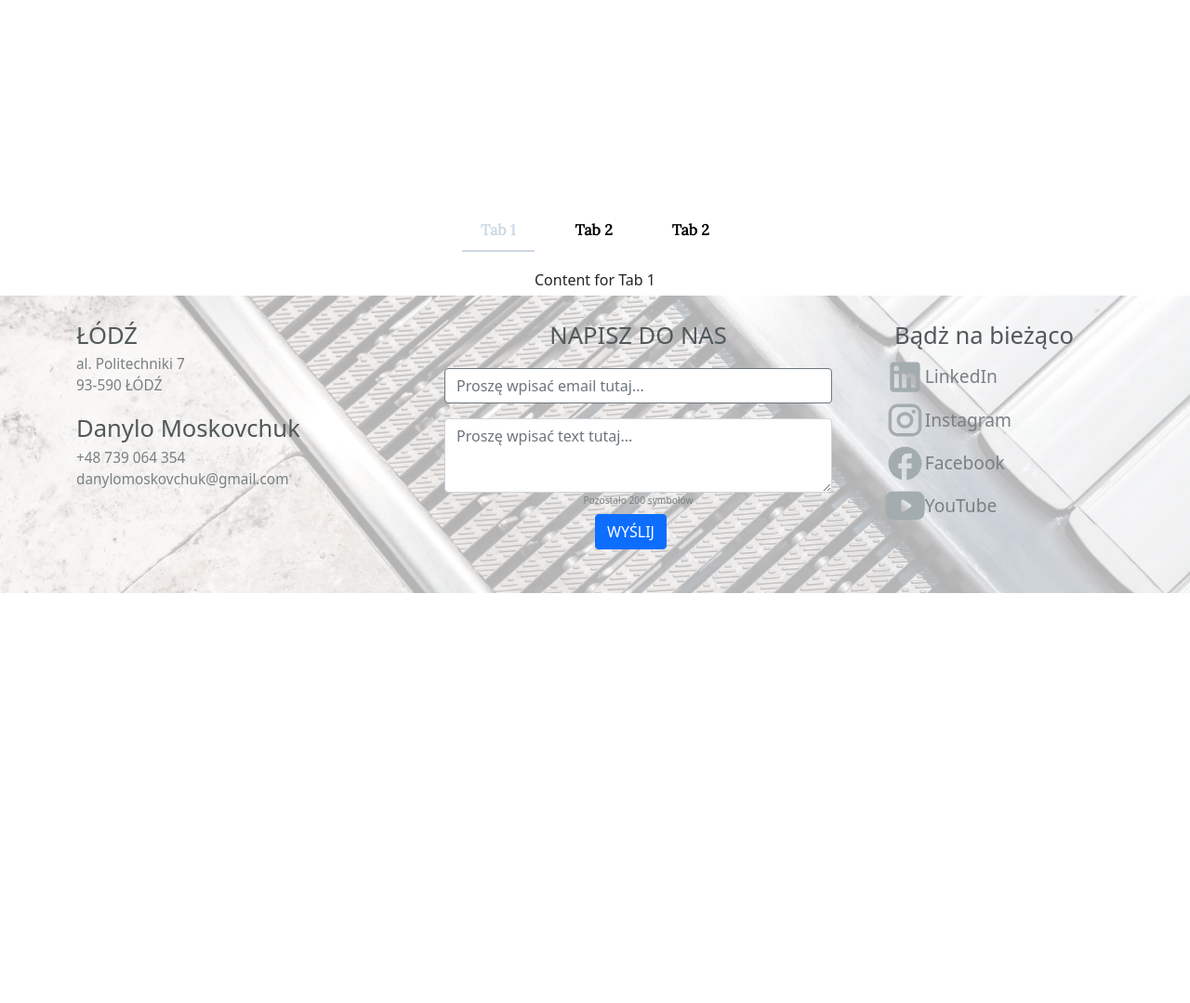
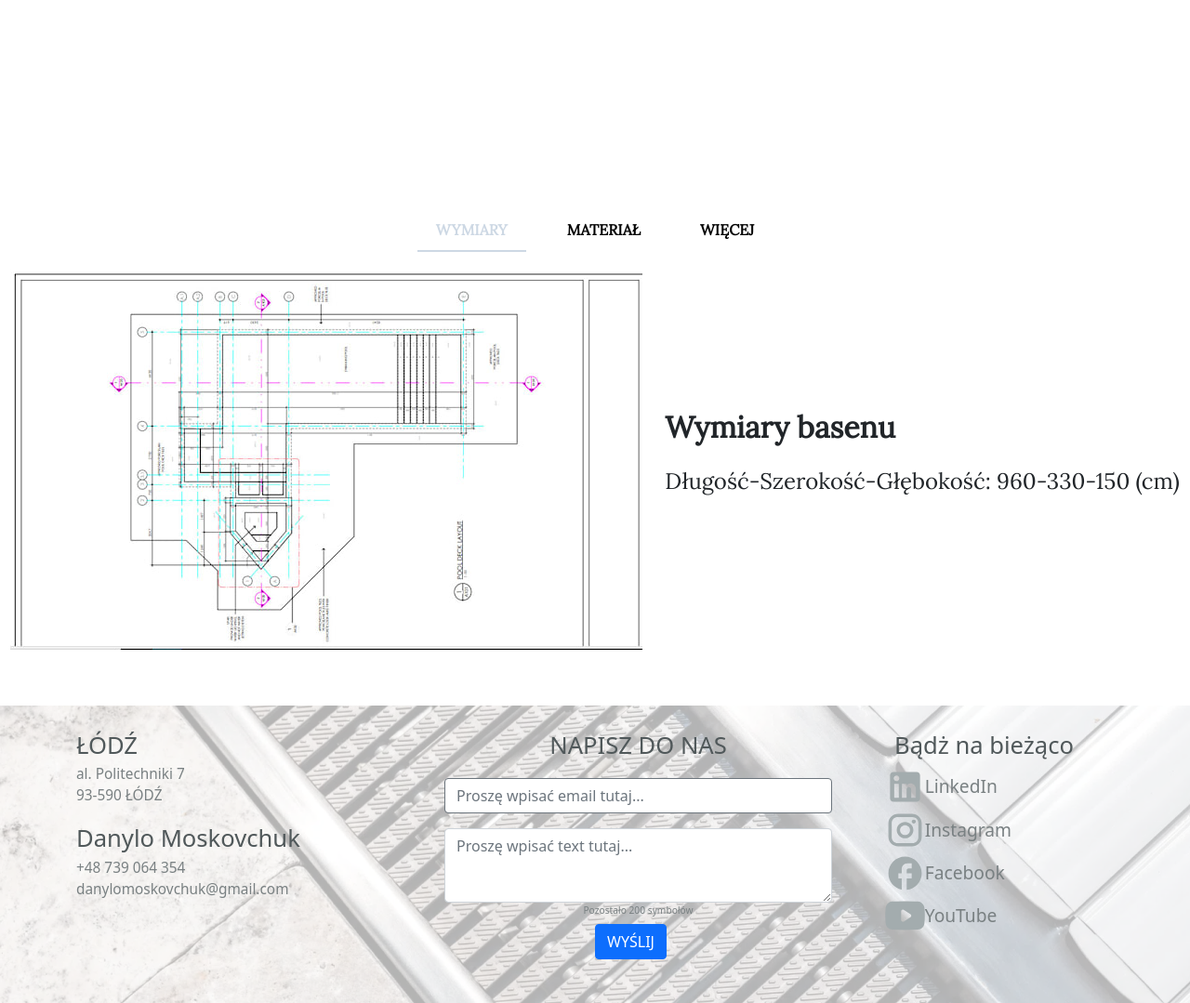
Before and after one commit to ernestilchenko/basen, a Django app: page /app/example/ in a window 1280 px wide. Shown: the part 1176-2255 px from the top of the page at 93% size. Before the commit the page ends 1814 px from the top, so only its background shows below. Run offline with Django 5.2, Linux system fonts and the light colour scheme; some libraries are stand-ins or nearby versions.

Commit message:
Created tab-contents

```diff
--- a/basen_app/templates/example.html
+++ b/basen_app/templates/example.html
@@ -93,19 +93,49 @@
             <div class="container-description">
                 <div class="row justify-content-center">
                     <div class="col-auto">
-                        <button class="tab-button" onclick="showTab(0)">Tab 1</button>
+                        <button class="tab-button" onclick="showTab(0)">WYMIARY</button>
                     </div>
                     <div class="col-auto">
-                        <button class="tab-button" onclick="showTab(1)">Tab 2</button>
+                        <button class="tab-button" onclick="showTab(1)">MATERIAŁ</button>
                     </div>
                     <div class="col-auto">
-                        <button class="tab-button" onclick="showTab(2)">Tab 2</button>
+                        <button class="tab-button" onclick="showTab(2)">WIĘCEJ</button>
                     </div>
                 </div>
 
-                <div class="tab-content" id="tab-0">Content for Tab 1</div>
-                <div class="tab-content" id="tab-1">Content for Tab 2</div>
-                <div class="tab-content" id="tab-2">Content for Tab 3</div>
+                <div class="tab-content" id="tab-0">
+                    <div class="row align-items-center justify-content-center">
+                        <div class="col-auto">
+                            <img src="{% static 'images/draft-pool.jpg' %}">
+                        </div>
+                        <div class="col-auto text-start">
+                            <p class="description-header">Wymiary basenu</p>
+                            <p class="description-tekst">Długość-Szerokość-Głębokość: 960-330-150 (cm)</p>
+                        </div>
+                    </div>
+                </div>
+                <div class="tab-content" id="tab-1">
+                    <div class="row align-items-center justify-content-center">
+                        <div class="col-auto">
+                            <img src="{% static 'images/stainless-steel.webp' %}">
+                        </div>
+                        <div class="col-auto text-start">
+                            <p class="description-header">Stal nierdzewna</p>
+                            <p class="description-tekst">AISI 304 (1.4301)</p>
+                            <p class="description-tekst">Grubość ścianki: 3.5mm<br>Grubość dna: 3mm</p>
+                        </div>
+                    </div>
+                </div>
+                <div class="tab-content" id="tab-2">
+                    <div class="row align-items-center justify-content-center">
+                        <div class="col-auto">
+                            <p class="description-header">Dokumentacja</p>
+                            <a href="{% static 'pdf/documentation_1.pdf' %}" download="documentation.pdf">
+                                <button class="download-button">Pobierz PDF</button>
+                            </a>
+                        </div>
+                    </div>
+                </div>
             </div>
         </div>
         <footer class="footer lora">
--- a/static/css/example_style.css
+++ b/static/css/example_style.css
@@ -116,10 +116,46 @@ model-viewer {
 }
 
 .tab-content {
-    display: none;
+    display: block;
+    opacity: 0;
+    max-height: 0;
+    overflow: hidden;
+    transition: opacity 0.3s ease, max-height 0.3s ease;
     margin-top: 20px;
+    margin-bottom: 20px;
 }
 
 .tab-content.active {
-    display: block;
+    opacity: 1;
+    max-height: 500px;
 }
+
+
+.tab-content .description-header{
+    font-family: 'Lora';
+    font-weight: 700;
+    font-size: 32px;
+}
+
+.tab-content .description-tekst{
+    font-family: 'Lora';
+    font-weight: 500;
+    font-size: 24px;
+}
+
+.download-button {
+    padding: 10px 20px;
+    font-size: 16px;
+    font-family: 'Lora';
+    font-weight: 600;
+    color: #fff;
+    background-color: #cdd8e4;
+    border: none;
+    border-radius: 5px;
+    cursor: pointer;
+    transition: background-color 0.3s ease;
+}
+
+.download-button:hover {
+    background-color: #0056b3;
+}
```
Also changed, not shown: static/images/draft-pool.jpg (added), static/images/pomp.jpg (added), static/images/stainless-steel.webp (added), 1 other file.
